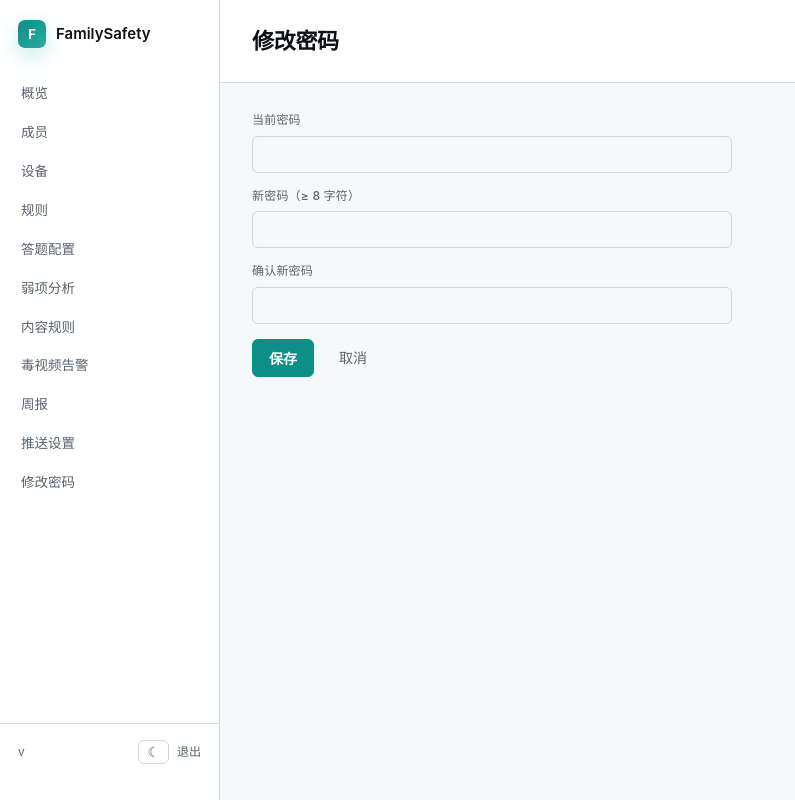
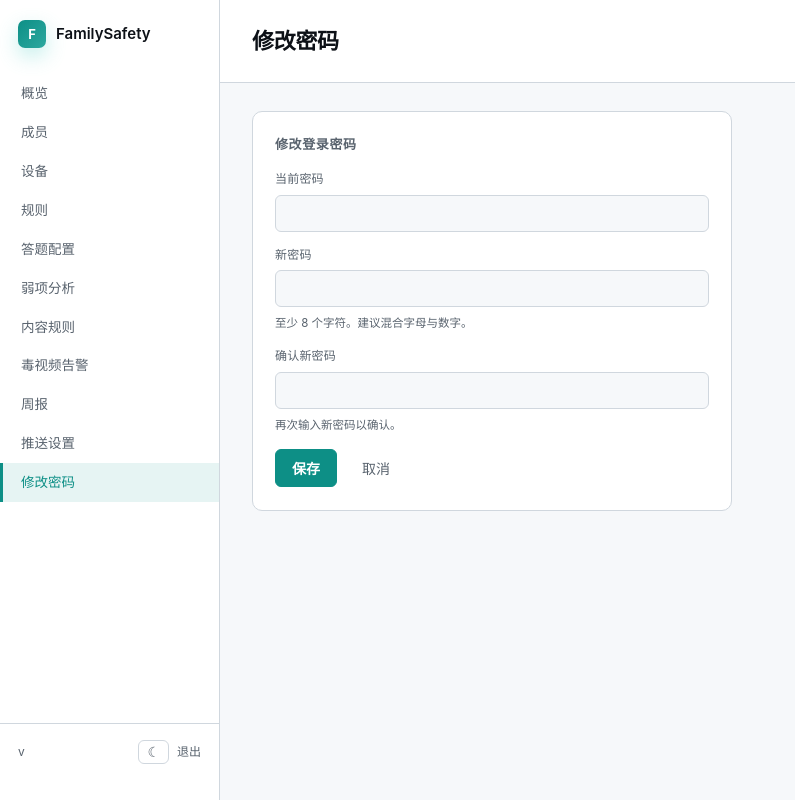
Before and after one commit to hong880226/family-safety, a Python web app: template backend/app/web/templates/change_password.html in a window 1280 px wide. Shown: the whole page, without its empty margins (0-795 px from the left). Run offline with Jinja, Linux system fonts and the light colour scheme; the template is opened without the code that fills it, so the values that code supplies are empty.

Commit message:
feat(web): modernize login + change_password; cross-field password match
- login.html: use new auth-card design (matches _layout theme bootstrap),
  wire app.js for client-side validation + button-disable on submit,
  full F theme sync.
- change_password.html: switch .card -> .panel, add success alert, add
  field hints (length, mismatch), use shared .field-error markup.
- app.js: validateField gains cross-field check (confirm_password must
  match new_password); typing in new_password re-validates
  confirm_password live; uses input.form for portability.

Co-authored-by: Cursor <cursoragent@cursor.com>

```diff
--- a/backend/app/web/static/js/app.js
+++ b/backend/app/web/static/js/app.js
@@ -65,6 +65,12 @@
     else if (minVal !== null && v !== "" && Number(v) < +minVal) err = "不能小于 " + minVal;
     else if (maxVal !== null && v !== "" && Number(v) > +maxVal) err = "不能大于 " + maxVal;
     else if (input.pattern && v && !new RegExp("^" + input.pattern + "$").test(v)) err = "格式不正确";
+    // Cross-field check: confirm_password must match new_password.
+    if (!err && input.name === "confirm_password") {
+      const root = input.form || field.closest("form");
+      const other = root && root.querySelector('input[name="new_password"]');
+      if (other && other.value && v !== other.value) err = "两次密码不一致";
+    }
     const errEl = field.querySelector(".field-error");
     if (err) {
       field.classList.add("is-invalid");
@@ -79,6 +85,14 @@
   document.addEventListener("input", function (e) {
     const field = e.target.closest(".field");
     if (field) validateField(field);
+    // Re-validate the confirm-password field when the user types in new_password.
+    if (e.target.name === "new_password") {
+      const cp = e.target.form && e.target.form.querySelector('input[name="confirm_password"]');
+      if (cp) {
+        const cf = cp.closest(".field");
+        if (cf) validateField(cf);
+      }
+    }
   }, true);
 
   document.addEventListener("submit", function (e) {
--- a/backend/app/web/templates/change_password.html
+++ b/backend/app/web/templates/change_password.html
@@ -1,21 +1,29 @@
 {% extends "_layout.html" %}
 {% block title %}修改密码 · FamilySafety{% endblock %}
 {% block heading %}修改密码{% endblock %}
+{% set active = 'pwd' %}
 {% block content %}
-<div class="card" style="max-width: 480px;">
-  <form method="post" action="/web/change-password" class="form-stacked">
+<div class="panel" style="max-width: 480px;">
+  <h3 class="panel-title">修改登录密码</h3>
+  <form method="post" action="/web/change-password" class="form" novalidate>
     {% if error %}<div class="alert alert-error">{{ error }}</div>{% endif %}
+    {% if ok %}<div class="alert alert-success">密码已更新,下次登录请使用新密码。</div>{% endif %}
     <label class="field">
       <span>当前密码</span>
-      <input type="password" name="old_password" required autocomplete="current-password" />
+      <input type="password" name="old_password" required minlength="1" autocomplete="current-password" />
+      <div class="field-error"></div>
     </label>
     <label class="field">
-      <span>新密码（≥ 8 字符）</span>
-      <input type="password" name="new_password" required minlength="8" autocomplete="new-password" />
+      <span>新密码</span>
+      <input type="password" name="new_password" required minlength="8" maxlength="128" autocomplete="new-password" />
+      <div class="field-hint">至少 8 个字符。建议混合字母与数字。</div>
+      <div class="field-error"></div>
     </label>
     <label class="field">
       <span>确认新密码</span>
-      <input type="password" name="confirm_password" required minlength="8" autocomplete="new-password" />
+      <input type="password" name="confirm_password" required minlength="8" maxlength="128" autocomplete="new-password" />
+      <div class="field-hint">再次输入新密码以确认。</div>
+      <div class="field-error"></div>
     </label>
     <div class="form-actions">
       <button type="submit" class="btn btn-primary">保存</button>
```
Also changed, not shown: backend/app/web/templates/login.html (+20 -5 lines).
